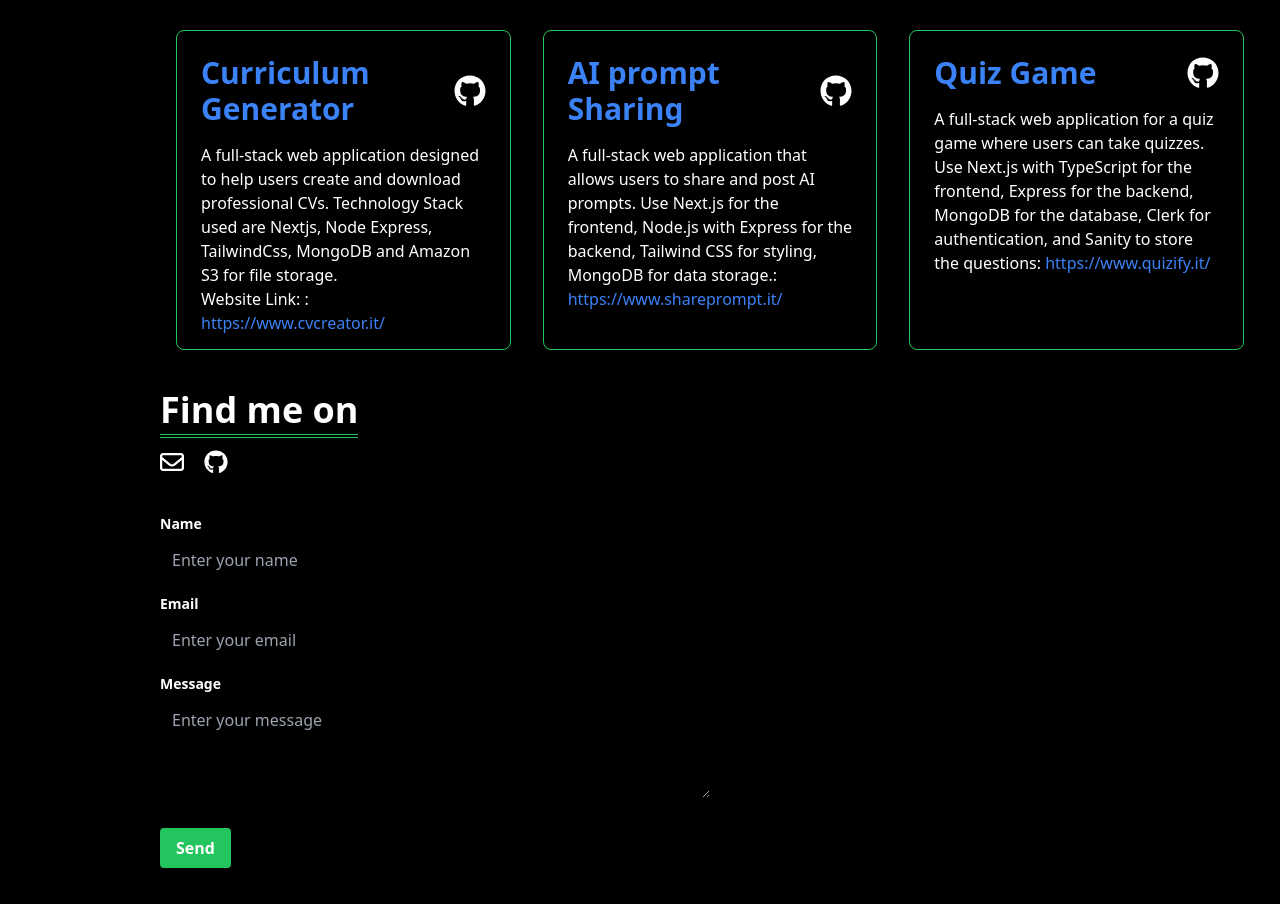
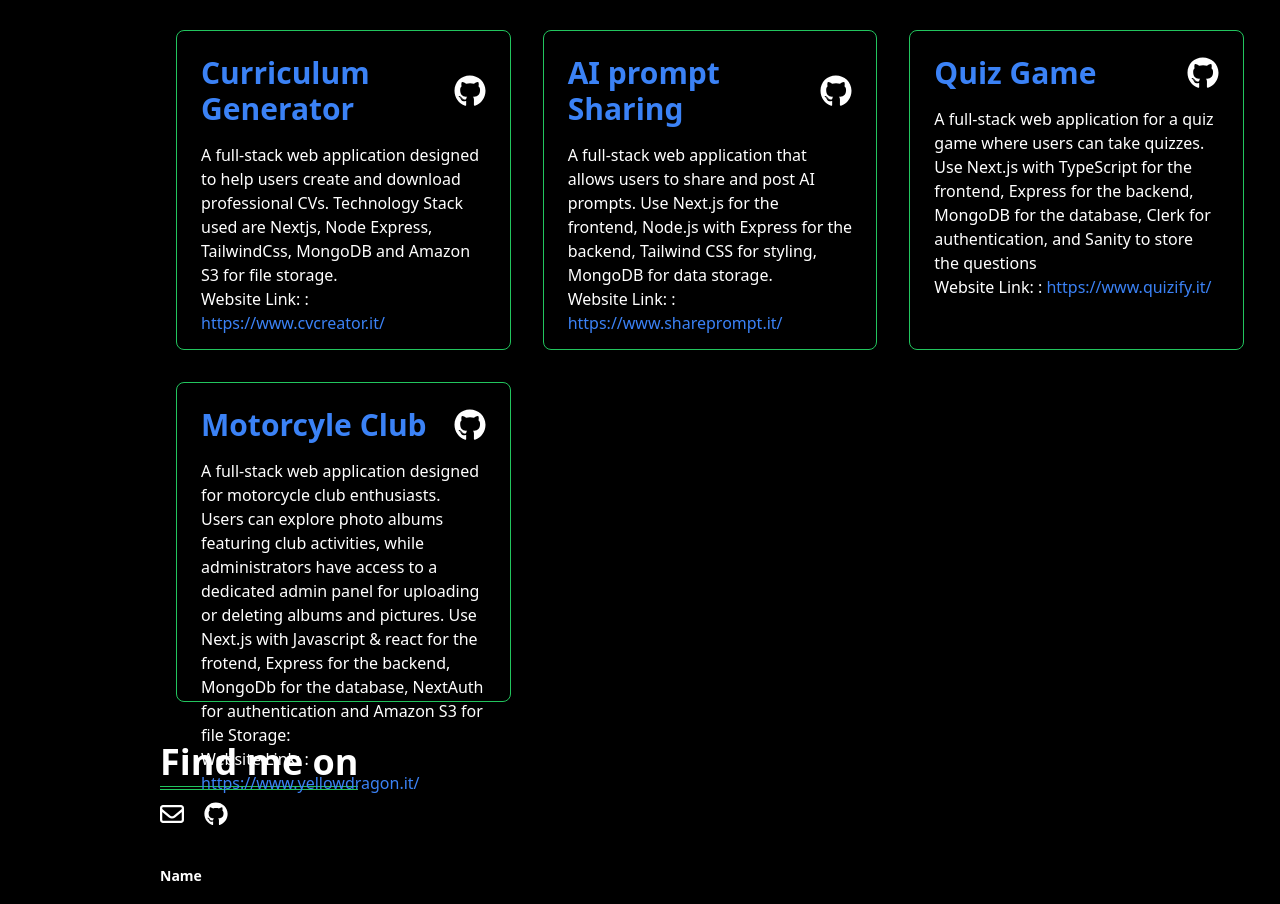
Before and after one commit to aivaneezy1/cv, a Next.js app: page / in a window 1280 px wide. Shown: the part 796-1700 px from the top of the page. Built offline with nearby package versions, Linux system fonts and the light colour scheme.

Commit message:
added a project

```diff
--- a/app/components/Card.jsx
+++ b/app/components/Card.jsx
@@ -64,7 +64,11 @@
           </div>
         </div>
         <p className="mt-4 text-md md:text-base">
-          {t("aiPrompt.description")}:{" "}
+          {t("aiPrompt.description")}{" "}
+        </p>
+
+          <p>
+            {t("aiPrompt.websiteLink")}:{" "}
             <Link
               href="https://www.shareprompt.it/"
               className="text-blue-500 hover:border-b-2 border-blue-500"
@@ -73,8 +77,6 @@
             </Link>
           </p>
       </div>
-
-
 
       {/* Third Project */}
       <div className="border border-green-500 hover:border-double hover:border-4 p-6 w-full h-auto md:h-72 lg:h-80 rounded-lg shadow-lg transition-transform transform hover:scale-105">
@@ -99,8 +101,10 @@
             </Link>
           </div>
         </div>
-        <p className="mt-4 text-md md:text-base">
-          {t("quizify.description")}:{" "}
+        <p className="mt-4 text-md md:text-base">{t("quizify.description")} </p>
+
+        <p>
+          {t("quizify.websiteLink")}:{" "}
           <Link
             href="https://www.quizify.it/"
             className="text-blue-500 hover:border-b-2 border-blue-500"
@@ -109,6 +113,43 @@
           </Link>
         </p>
       </div>
+
+      {/* Fourth Project */}
+      <div className="border border-green-500 hover:border-double hover:border-4 p-6 w-full h-auto md:h-72 lg:h-80 rounded-lg shadow-lg transition-transform transform hover:scale-105">
+        <div className="flex flex-row justify-between items-start md:items-center">
+          <Link href="/">
+            <h2 className="text-blue-500 text-2xl md:text-3xl font-semibold hover:border-b-2 border-blue-500 mb-2 md:mb-0">
+              {t("yellowDragon.title")}
+            </h2>
+          </Link>
+          <div className="flex-shrink-0">
+            <Link href="https://github.com/aivaneezy1/gd-club">
+              <svg
+                xmlns="http://www.w3.org/2000/svg"
+                viewBox="0 0 496 512"
+                className="w-6 h-6 md:w-8 md:h-8"
+              >
+                <path
+                  fill="#ffffff"
+                  d="M165.9 397.4c0 2-2.3 3.6-5.2 3.6-3.3 .3-5.6-1.3-5.6-3.6 0-2 2.3-3.6 5.2-3.6 3-.3 5.6 1.3 5.6 3.6zm-31.1-4.5c-.7 2 1.3 4.3 4.3 4.9 2.6 1 5.6 0 6.2-2s-1.3-4.3-4.3-5.2c-2.6-.7-5.5 .3-6.2 2.3zm44.2-1.7c-2.9 .7-4.9 2.6-4.6 4.9 .3 2 2.9 3.3 5.9 2.6 2.9-.7 4.9-2.6 4.6-4.6-.3-1.9-3-3.2-5.9-2.9zM244.8 8C106.1 8 0 113.3 0 252c0 110.9 69.8 205.8 169.5 239.2 12.8 2.3 17.3-5.6 17.3-12.1 0-6.2-.3-40.4-.3-61.4 0 0-70 15-84.7-29.8 0 0-11.4-29.1-27.8-36.6 0 0-22.9-15.7 1.6-15.4 0 0 24.9 2 38.6 25.8 21.9 38.6 58.6 27.5 72.9 20.9 2.3-16 8.8-27.1 16-33.7-55.9-6.2-112.3-14.3-112.3-110.5 0-27.5 7.6-41.3 23.6-58.9-2.6-6.5-11.1-33.3 2.6-67.9 20.9-6.5 69 27 69 27 20-5.6 41.5-8.5 62.8-8.5s42.8 2.9 62.8 8.5c0 0 48.1-33.6 69-27 13.7 34.7 5.2 61.4 2.6 67.9 16 17.7 25.8 31.5 25.8 58.9 0 96.5-58.9 104.2-114.8 110.5 9.2 7.9 17 22.9 17 46.4 0 33.7-.3 75.4-.3 83.6 0 6.5 4.6 14.4 17.3 12.1C428.2 457.8 496 362.9 496 252 496 113.3 383.5 8 244.8 8zM97.2 352.9c-1.3 1-1 3.3 .7 5.2 1.6 1.6 3.9 2.3 5.2 1 1.3-1 1-3.3-.7-5.2-1.6-1.6-3.9-2.3-5.2-1zm-10.8-8.1c-.7 1.3 .3 2.9 2.3 3.9 1.6 1 3.6 .7 4.3-.7 .7-1.3-.3-2.9-2.3-3.9-2-.6-3.6-.3-4.3 .7zm32.4 35.6c-1.6 1.3-1 4.3 1.3 6.2 2.3 2.3 5.2 2.6 6.5 1 1.3-1.3 .7-4.3-1.3-6.2-2.2-2.3-5.2-2.6-6.5-1zm-11.4-14.7c-1.6 1-1.6 3.6 0 5.9 1.6 2.3 4.3 3.3 5.6 2.3 1.6-1.3 1.6-3.9 0-6.2-1.4-2.3-4-3.3-5.6-2z"
+                />
+              </svg>
+            </Link>
+          </div>
+        </div>
+        <p className="mt-4 text-md md:text-base">
+          {t("yellowDragon.description")}:{" "}
+        </p>
+        <p>
+          {t("yellowDragon.websiteLink")}:{" "}
+          <Link
+            href="https://www.yellowdragon.it/"
+            className="text-blue-500 hover:border-b-2 border-blue-500"
+          >
+            https://www.yellowdragon.it/
+          </Link>
+        </p>
+      </div>
     </div>
   );
 };
--- a/app/components/Contact.jsx
+++ b/app/components/Contact.jsx
@@ -37,7 +37,7 @@
   };
 
   const inputBgColor = theme === "light" ? "bg-white" : "bg-black";
-  console.log("theme", theme);
+
 
   return (
     <div className="mb-20">
--- a/app/components/ToogleMode.jsx
+++ b/app/components/ToogleMode.jsx
@@ -20,8 +20,7 @@
 
 
   const isDark = theme === "dark";
-    console.log("theme", theme);
-      console.log("themee", isDark);
+
 
   return (
     <Button
--- a/app/components/i18n.jsx
+++ b/app/components/i18n.jsx
@@ -49,6 +49,14 @@
           title: "Quiz Game",
           description:
             "A full-stack web application for a quiz game where users can take quizzes. Use Next.js with TypeScript for the frontend, Express for the backend, MongoDB for the database, Clerk for authentication, and Sanity to store the questions",
+            websiteLink: "Website Link: ",
+        },
+
+
+        yellowDragon:{
+           title: "Motorcyle Club",
+          description:
+            "A full-stack web application designed for motorcycle club enthusiasts. Users can explore photo albums featuring club activities, while administrators have access to a dedicated admin panel for uploading or deleting albums and pictures. Use Next.js with Javascript & react for the frotend, Express for the backend, MongoDb for the database, NextAuth for authentication and Amazon S3 for file Storage",
             websiteLink: "Website Link: ",
         },
 
@@ -112,6 +120,7 @@
         },
 
 
+
         contact: {
           contactFind: " Trova me su",
           name: "Nome",
```
Lines whose indentation alone changed are shown as unchanged.
